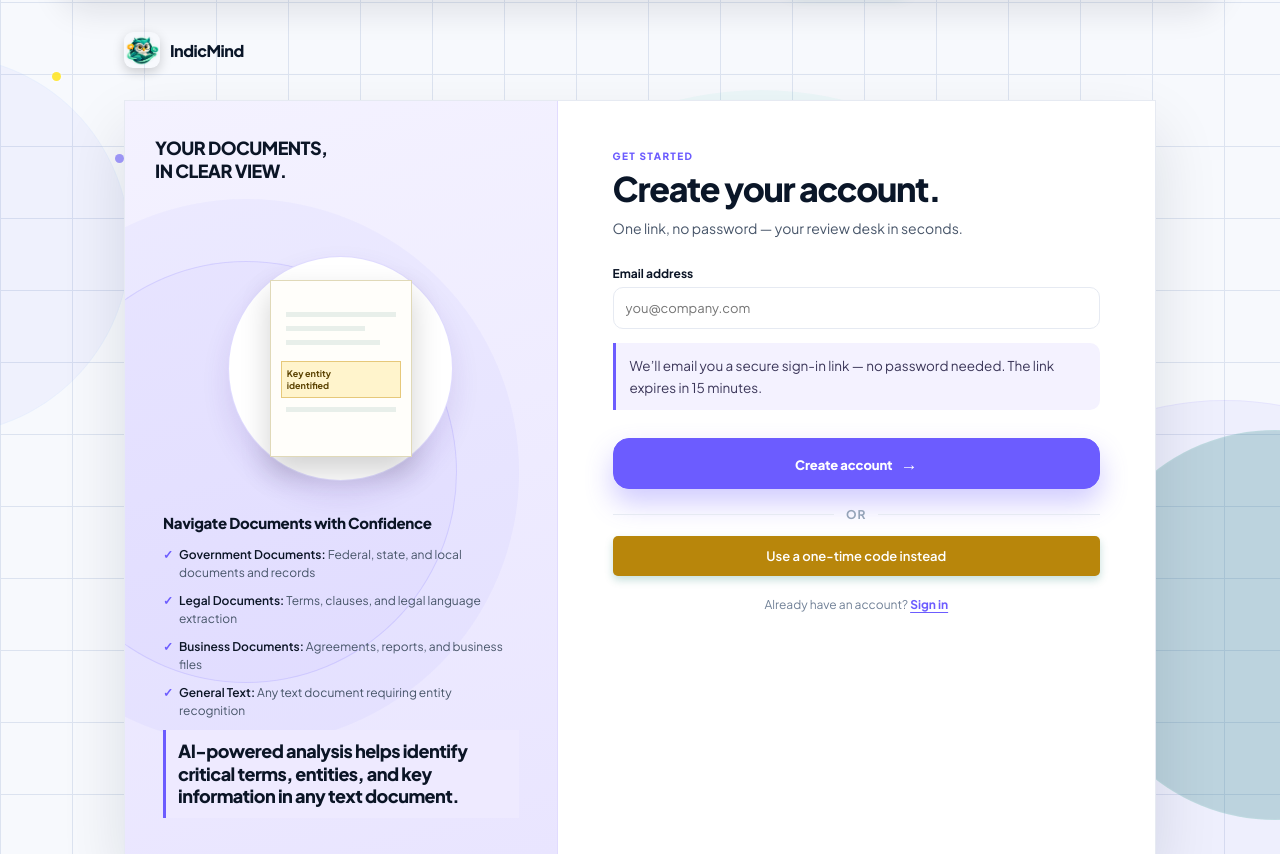
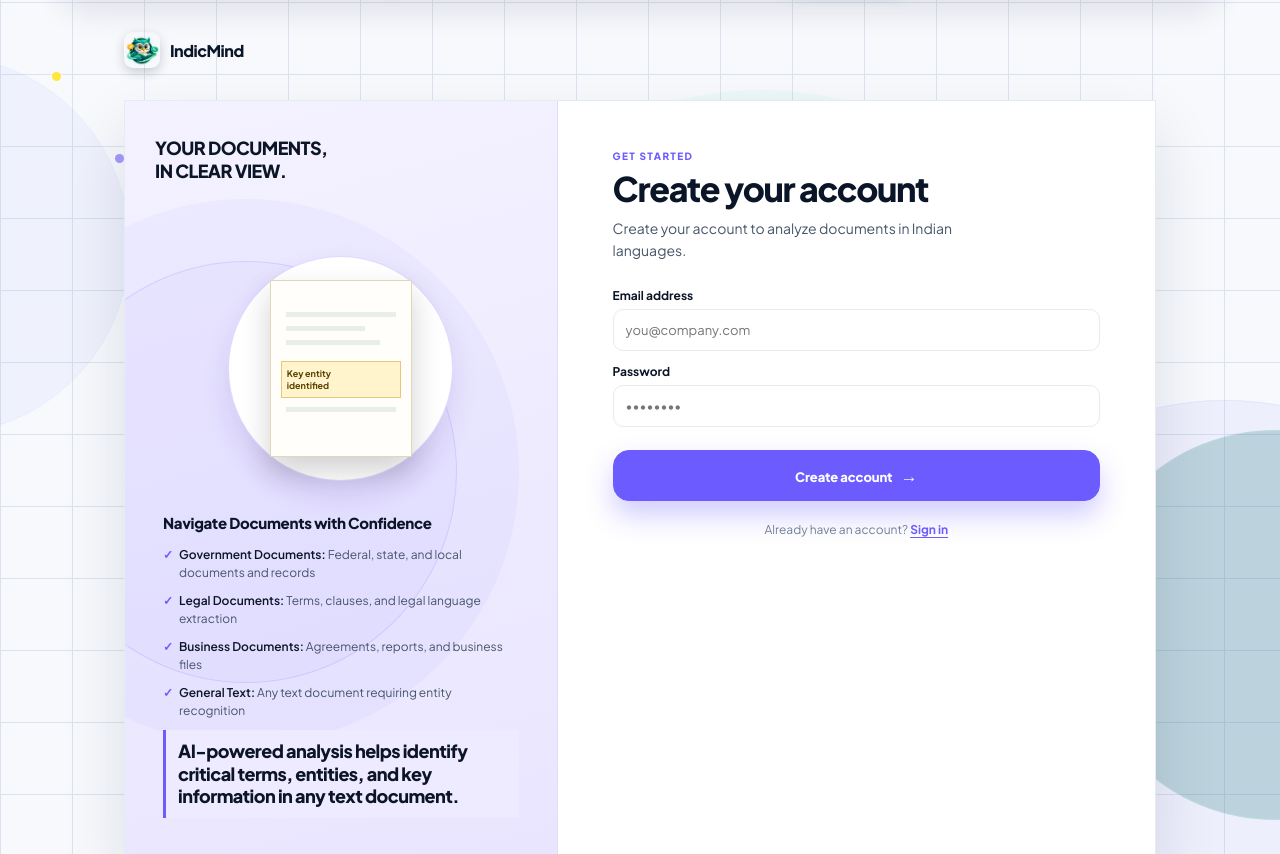
Before and after one commit to radhaa07/indicmind, a Flask app: page /register in a window 1280 px wide. Shown: the part 70-924 px from the top of the page. Run offline with Flask 3, Linux system fonts and the light colour scheme; some libraries are stand-ins or nearby versions.

Commit message:
auth: replace OTP/magic-link with simple email+password login/register

```diff
--- a/app.py
+++ b/app.py
@@ -672,60 +672,34 @@ def terms_page():
 @app.route("/login", methods=["GET", "POST"])
 def login():
     if request.method == "POST":
-        action = request.form.get("action", "send_link")
         email = request.form.get("email", "").strip().lower()
+        password = request.form.get("password", "")
 
         if not email or "@" not in email:
             flash("Please enter a valid email address.", "error")
             return render_template("auth.html", mode="login")
 
-        if action == "send_otp":
-            try:
-                user = get_db().execute("SELECT * FROM users WHERE email = ?", (email,)).fetchone()
-                if not user:
-                    flash("No account found with this email. Please create an account first.", "error")
-                    return render_template("auth.html", mode="login")
-                otp_code = generate_otp()
-                send_otp_email(email, otp_code)
-                store_otp(email, otp_code)
-                if not os.getenv("SMTP_USER") or not os.getenv("SMTP_PASSWORD"):
-                    flash("Email not configured — your login code is in the server logs (Render → Logs).", "info")
-                return render_template("auth.html", mode="login", otp_sent=True, email=email)
-            except Exception as e:
-                app.logger.error(f"OTP send failed: {e}")
-                flash("Could not send the code. Please check your email configuration and retry.", "error")
-                return render_template("auth.html", mode="login")
-
-        if action == "verify_otp":
-            otp_code = request.form.get("otp", "").strip()
-            if not otp_code:
-                flash("Please enter the 6-digit code.", "error")
-                return render_template("auth.html", mode="login", otp_sent=True, email=email)
-            if verify_otp(email, otp_code):
-                user = get_db().execute("SELECT * FROM users WHERE email = ?", (email,)).fetchone()
-                if user:
-                    session.clear()
-                    session["user_id"] = user["id"]
-                    session["user_name"] = user["name"]
-                    return redirect(url_for("index"))
-                flash("Account not found.", "error")
-            else:
-                flash("Invalid or expired code. Please try again.", "error")
-                return render_template("auth.html", mode="login", otp_sent=True, email=email)
+        if not password:
+            flash("Please enter your password.", "error")
+            return render_template("auth.html", mode="login")
 
         try:
             user = get_db().execute("SELECT * FROM users WHERE email = ?", (email,)).fetchone()
             if not user:
-                flash("No account found with this email. Please create an account first.", "error")
+                flash("No account found with this email. Please create an account.", "error")
                 return render_template("auth.html", mode="login")
 
-            send_magic_link(email, name=user["name"], mode="login")
-            if not os.getenv("SMTP_USER") or not os.getenv("SMTP_PASSWORD"):
-                flash("Email not configured — your login link is in the server logs (Render → Logs).", "info")
-            return render_template("auth.html", mode="login", link_sent=True, email=email)
+            if not check_password_hash(user["password_hash"], password):
+                flash("Invalid email or password.", "error")
+                return render_template("auth.html", mode="login")
+
+            session.clear()
+            session["user_id"] = user["id"]
+            session["user_name"] = user["name"]
+            return redirect(url_for("index"))
         except Exception as e:
-            app.logger.error(f"Magic-link send failed: {e}")
-            flash("Could not send the login link. Please check your email configuration and retry.", "error")
+            app.logger.error(f"Login failed: {e}")
+            flash("Login failed. Please try again.", "error")
             return render_template("auth.html", mode="login")
 
     return render_template("auth.html", mode="login")
@@ -734,67 +708,40 @@ def login():
 @app.route("/register", methods=["GET", "POST"])
 def register():
     if request.method == "POST":
-        action = request.form.get("action", "send_link")
         email = request.form.get("email", "").strip().lower()
+        password = request.form.get("password", "")
 
         if not email or "@" not in email:
             flash("Please enter a valid email address.", "error")
             return render_template("auth.html", mode="register")
 
-        if action == "send_otp":
-            try:
-                existing = get_db().execute("SELECT * FROM users WHERE email = ?", (email,)).fetchone()
-                if existing:
-                    flash("An account already exists for that email. Try signing in.", "error")
-                    return render_template("auth.html", mode="register")
-                otp_code = generate_otp()
-                send_otp_email(email, otp_code)
-                store_otp(email, otp_code)
-                if not os.getenv("SMTP_USER") or not os.getenv("SMTP_PASSWORD"):
-                    flash("Email not configured — your signup code is in the server logs (Render → Logs).", "info")
-                return render_template("auth.html", mode="register", otp_sent=True, email=email)
-            except Exception as e:
-                app.logger.error(f"OTP send failed: {e}")
-                flash("Could not send the code. Please check your email configuration and retry.", "error")
-                return render_template("auth.html", mode="register")
-
-        if action == "verify_otp":
-            otp_code = request.form.get("otp", "").strip()
-            if not otp_code:
-                flash("Please enter the 6-digit code.", "error")
-                return render_template("auth.html", mode="register", otp_sent=True, email=email)
-            if verify_otp(email, otp_code):
-                try:
-                    name = _name_from_email(email)
-                    db = get_db()
-                    cursor = db.execute(
-                        "INSERT INTO users (name, email, password_hash) VALUES (?, ?, ?)",
-                        (name, email, generate_password_hash(uuid.uuid4().hex))
-                    )
-                    db.commit()
-                    session.clear()
-                    session["user_id"] = cursor.lastrowid
-                    session["user_name"] = name
-                    return redirect(url_for("index"))
-                except sqlite3.IntegrityError:
-                    flash("An account already exists for that email. Try signing in.", "error")
-            else:
-                flash("Invalid or expired code. Please try again.", "error")
-                return render_template("auth.html", mode="register", otp_sent=True, email=email)
+        if not password or len(password) < 6:
+            flash("Please enter a password (at least 6 characters).", "error")
+            return render_template("auth.html", mode="register")
 
         try:
-            existing_user = get_db().execute("SELECT * FROM users WHERE email = ?", (email,)).fetchone()
-            if existing_user:
+            existing = get_db().execute("SELECT * FROM users WHERE email = ?", (email,)).fetchone()
+            if existing:
                 flash("An account already exists for that email. Try signing in.", "error")
                 return render_template("auth.html", mode="register")
 
-            send_magic_link(email, name=_name_from_email(email), mode="register")
-            if not os.getenv("SMTP_USER") or not os.getenv("SMTP_PASSWORD"):
-                flash("Email not configured — your signup link is in the server logs (Render → Logs).", "info")
-            return render_template("auth.html", mode="register", link_sent=True, email=email)
+            name = _name_from_email(email)
+            db = get_db()
+            cursor = db.execute(
+                "INSERT INTO users (name, email, password_hash) VALUES (?, ?, ?)",
+                (name, email, generate_password_hash(password))
+            )
+            db.commit()
+            session.clear()
+            session["user_id"] = cursor.lastrowid
+            session["user_name"] = name
+            return redirect(url_for("index"))
+        except sqlite3.IntegrityError:
+            flash("An account already exists for that email. Try signing in.", "error")
+            return render_template("auth.html", mode="register")
         except Exception as e:
-            app.logger.error(f"Magic-link send failed: {e}")
-            flash("Could not send the sign-in link. Please check your email configuration and retry.", "error")
+            app.logger.error(f"Register failed: {e}")
+            flash("Registration failed. Please try again.", "error")
             return render_template("auth.html", mode="register")
 
     return render_template("auth.html", mode="register")
--- a/templates/auth.html
+++ b/templates/auth.html
@@ -22,76 +22,20 @@
     <div class="auth-art" aria-hidden="true"><p>YOUR DOCUMENTS,<br>IN CLEAR VIEW.</p>{% if mode == 'login' %}<img class="owl-pet" src="{{ url_for('static', filename='owl-pet.png') }}" alt="">{% endif %}<div class="art-ring"><div class="art-paper"><i></i><i></i><i></i><b>Key entity<br>identified</b><i></i></div></div><div class="contract-info"><h3>Navigate Documents with Confidence</h3><ul><li><strong>Government Documents:</strong> Federal, state, and local documents and records</li><li><strong>Legal Documents:</strong> Terms, clauses, and legal language extraction</li><li><strong>Business Documents:</strong> Agreements, reports, and business files</li><li><strong>General Text:</strong> Any text document requiring entity recognition</li></ul><p class="info-note">AI-powered analysis helps identify critical terms, entities, and key information in any text document.</p></div></div>
     <div class="auth-form">
       <p class="eyebrow">{% if mode == 'login' %}WELCOME BACK{% else %}GET STARTED{% endif %}</p>
-      <h1>{% if mode == 'login' %}Sign in with your email.{% else %}Create your account.{% endif %}</h1>
-      <p class="intro">{% if mode == 'login' %}One link, no password — pick up where your analysis left off.{% else %}One link, no password — your review desk in seconds.{% endif %}</p>
+      <h1>{% if mode == 'login' %}Sign in{% else %}Create your account{% endif %}</h1>
+      <p class="intro">{% if mode == 'login' %}Sign in to access your documents.{% else %}Create your account to analyze documents in Indian languages.{% endif %}</p>
       {% with messages = get_flashed_messages(with_categories=true) %}{% for category, message in messages %}<div class="flash {{ category }}">{{ message }}</div>{% endfor %}{% endwith %}
-      {% if link_sent %}
-        <div class="link-sent">
-          <div class="link-sent-icon" aria-hidden="true">✉</div>
-          <h2>Check your inbox</h2>
-          <p>We sent a secure sign-in link to <strong>{{ email }}</strong>. It expires in 15 minutes and works only once.</p>
-          <form method="post">
-            <input type="hidden" name="email" value="{{ email }}">
-            <button type="submit" class="btn-quiet">Resend link</button>
-          </form>
-          <p class="switch"><a href="{{ url_for('login' if mode == 'login' else 'register') }}">Use a different email</a></p>
-        </div>
-      {% elif otp_sent %}
-        <div class="link-sent">
-          <div class="link-sent-icon" aria-hidden="true">#</div>
-          <h2>Enter your code</h2>
-          <p>We sent a 6-digit code to <strong>{{ email }}</strong>. It expires in 10 minutes.</p>
-          <form method="post">
-            <input type="hidden" name="action" value="verify_otp">
-            <input type="hidden" name="email" value="{{ email }}">
-            <label class="otp-label">6-digit code
-              <input type="text" name="otp" class="otp-code-input" autocomplete="one-time-code" inputmode="numeric" placeholder="123456" required maxlength="6" pattern="[0-9]{6}">
-            </label>
-            <button type="submit">{% if mode == 'login' %}Verify & sign in <b>&rarr;</b>{% else %}Verify & create account <b>&rarr;</b>{% endif %}</button>
-          </form>
-          <form method="post" style="margin-top:10px">
-            <input type="hidden" name="action" value="send_otp">
-            <input type="hidden" name="email" value="{{ email }}">
-            <button type="submit" class="btn-quiet">Resend code</button>
-          </form>
-        </div>
-      {% else %}
-        <form method="post">
-          <label>Email address<input type="email" name="email" autocomplete="email" placeholder="you@company.com" required value="{{ request.form.get('email', '') }}"></label>
-          <p class="magic-hint">We&rsquo;ll email you a secure sign-in link — no password needed. The link expires in 15 minutes.</p>
-          <button type="submit">{% if mode == 'login' %}Send login link <b>&rarr;</b>{% else %}Create account <b>&rarr;</b>{% endif %}</button>
-        </form>
-        <div class="divide"><span>or</span></div>
-        <button type="button" id="otp-toggle" class="btn-quiet btn-block">Use a one-time code instead</button>
-        <form id="otp-request-form" method="post" hidden>
-          <input type="hidden" name="action" value="send_otp">
-          <label>Email address<input type="email" name="email" autocomplete="email" placeholder="you@company.com" required></label>
-          <button type="submit">Send code <b>&rarr;</b></button>
-        </form>
-      {% endif %}
+      <form method="post">
+        <label>Email address<input type="email" name="email" autocomplete="email" placeholder="you@company.com" required value="{{ request.form.get('email', '') }}"></label>
+        <label>Password<input type="password" name="password" autocomplete="{% if mode == 'login' %}current-password{% else %}new-password{% endif %}" placeholder="••••••••" required></label>
+        <button type="submit">{% if mode == 'login' %}Sign in{% else %}Create account{% endif %} <b>&rarr;</b></button>
+      </form>
       <p class="switch">{% if mode == 'login' %}New to IndicMind? <a href="{{ url_for('register') }}">Create an account</a>{% else %}Already have an account? <a href="{{ url_for('login') }}">Sign in</a>{% endif %}</p>
     </div>
   </section>
 </main>
 
 <script>
-// OTP alternative toggle (magic link stays the primary flow)
-document.addEventListener('DOMContentLoaded', function() {
-  var toggle = document.getElementById('otp-toggle');
-  var otpForm = document.getElementById('otp-request-form');
-  if (toggle && otpForm) {
-    toggle.addEventListener('click', function() {
-      var open = otpForm.hidden;
-      otpForm.hidden = !open;
-      toggle.textContent = open ? 'Back to magic link' : 'Use a one-time code instead';
-      if (open) {
-        var input = otpForm.querySelector('input[type="email"]');
-        if (input) input.focus();
-      }
-    });
-  }
-});
-// Show loading overlay when forms are submitted
 document.addEventListener('DOMContentLoaded', function() {
   const forms = document.querySelectorAll('form');
   const loadingOverlay = document.getElementById('loadingOverlay');
@@ -100,21 +44,11 @@ document.addEventListener('DOMContentLoaded', function() {
     form.addEventListener('submit', function(e) {
       const submitButton = this.querySelector('button[type="submit"]');
 
-      // Add loading class to button
       if (submitButton) {
         submitButton.classList.add('loading');
         submitButton.disabled = true;
       }
 
-      // Show loading overlay
-      loadingOverlay.classList.add('show');
-    });
-  });
-
-  // Also show loading on SSO clicks
-  const ssoLinks = document.querySelectorAll('.sso');
-  ssoLinks.forEach(link => {
-    link.addEventListener('click', function(e) {
       loadingOverlay.classList.add('show');
     });
   });
```
